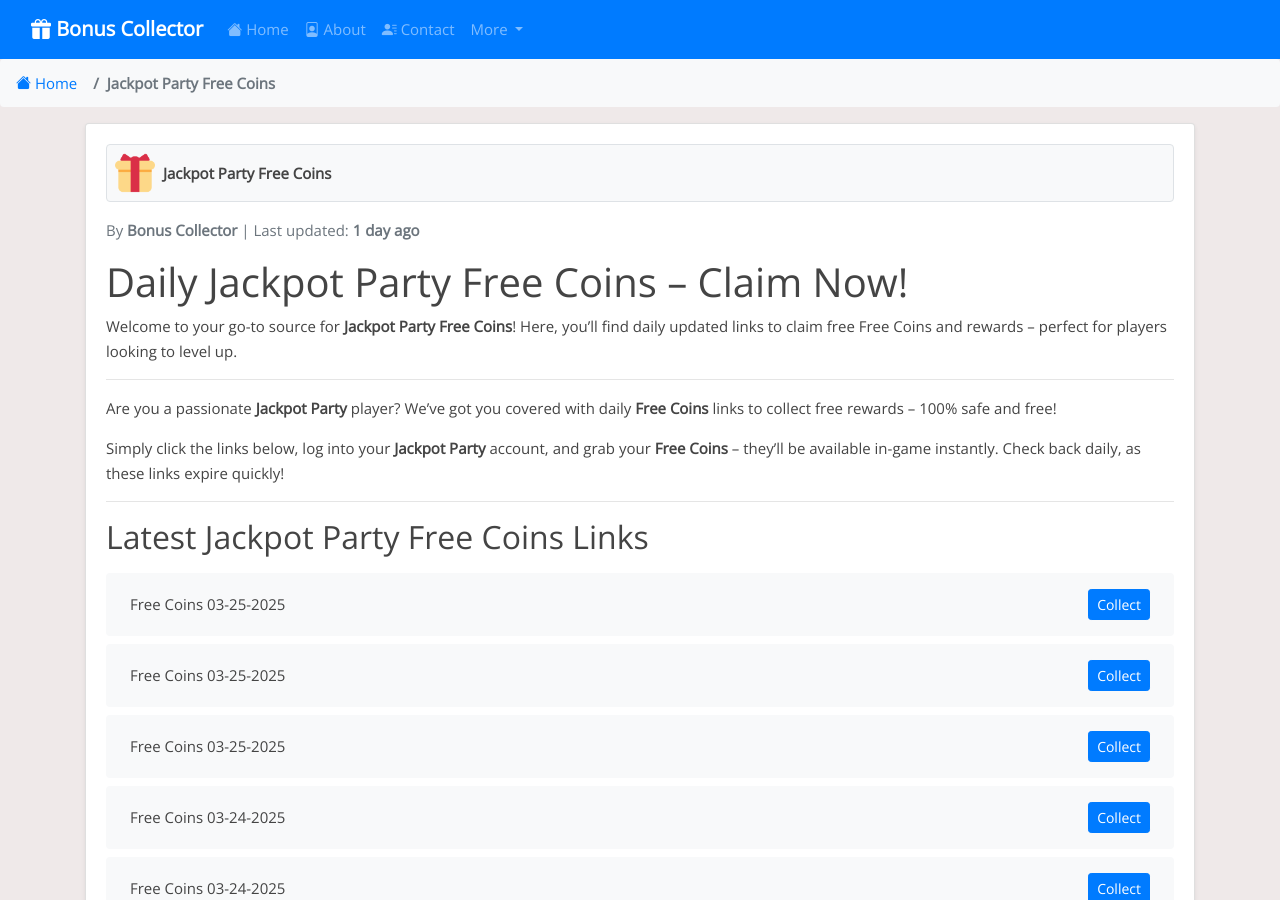
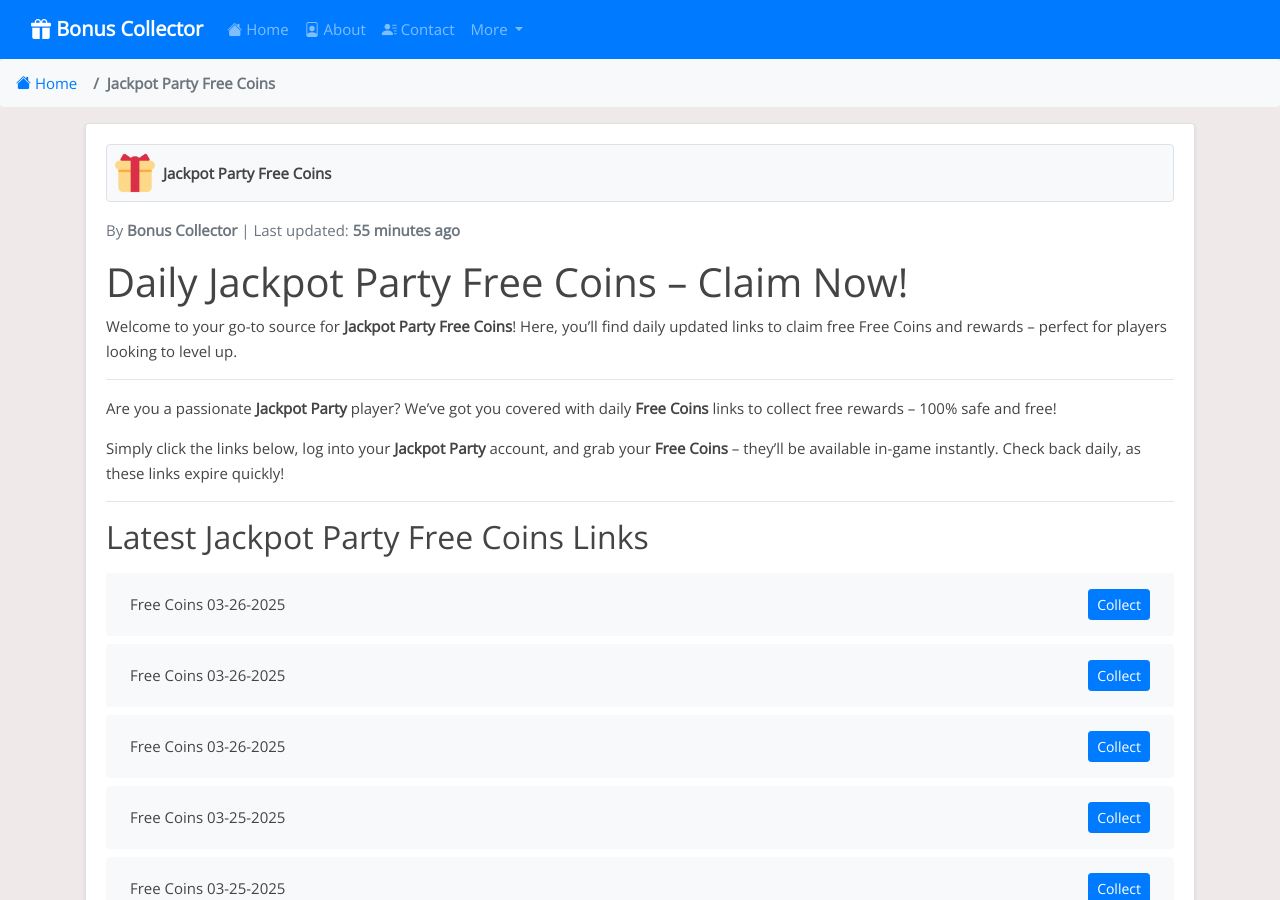
Before and after one commit to iamrohan99/bc-net, a Jekyll site: the page built from _posts/2024-07-31-jackpot-party.md, in a window 1280 px wide and 900 px high. Built offline with Jekyll 4.4.1, drawn with Linux system fonts in a browser that asks for light colours; some of the changed text lies outside the part shown.

Commit message:
Update jackpot-party reward links, content, and last modified date - 2025-03-26 04:28

```diff
--- a/_data/include_files.yml
+++ b/_data/include_files.yml
@@ -45,7 +45,7 @@ wizard-of-oz.html:
 lotsa-slots.html:
   last_modified: "2025-03-25T10:28:01Z"
 jackpot-party.html:
-  last_modified: "2025-03-25T04:30:30Z"
+  last_modified: "2025-03-26T04:28:43Z"
 quick-hit-slots.html:
   last_modified: "2025-03-25T17:22:54Z"
 heart-of-vegas.html:
--- a/_includes/jackpot-party.html
+++ b/_includes/jackpot-party.html
@@ -1,4 +1,16 @@
 <ul class="list-group mt-3 mb-4">
+  <li class="list-group-item d-flex justify-content-between align-items-center">
+    <span>Free Coins 03-26-2025</span>
+    <a href="https://bit.ly/4265gr7" class="btn btn-primary btn-sm">Collect</a>
+  </li>
+  <li class="list-group-item d-flex justify-content-between align-items-center">
+    <span>Free Coins 03-26-2025</span>
+    <a href="https://bit.ly/4j0Gxew" class="btn btn-primary btn-sm">Collect</a>
+  </li>
+  <li class="list-group-item d-flex justify-content-between align-items-center">
+    <span>Free Coins 03-26-2025</span>
+    <a href="https://bit.ly/422MzEH" class="btn btn-primary btn-sm">Collect</a>
+  </li>
   <li class="list-group-item d-flex justify-content-between align-items-center">
     <span>Free Coins 03-25-2025</span>
     <a href="https://bit.ly/4is3lUF" class="btn btn-primary btn-sm">Collect</a>
@@ -387,16 +399,4 @@
     <span>Free Coins 02-19-2025</span>
     <a href="https://bit.ly/41kfLrt" class="btn btn-primary btn-sm">Collect</a>
   </li>
-  <li class="list-group-item d-flex justify-content-between align-items-center">
-    <span>Free Coins 02-19-2025</span>
-    <a href="https://bit.ly/4b92vJK" class="btn btn-primary btn-sm">Collect</a>
-  </li>
-  <li class="list-group-item d-flex justify-content-between align-items-center">
-    <span>Free Coins 02-19-2025</span>
-    <a href="https://bit.ly/3X5rW94" class="btn btn-primary btn-sm">Collect</a>
-  </li>
-  <li class="list-group-item d-flex justify-content-between align-items-center">
-    <span>Free Coins 02-18-2025</span>
-    <a href="https://bit.ly/4hIictG" class="btn btn-primary btn-sm">Collect</a>
-  </li>
 </ul>
```
Also changed, not shown: links-json/jackpot-party.json (+12 -12 lines).
